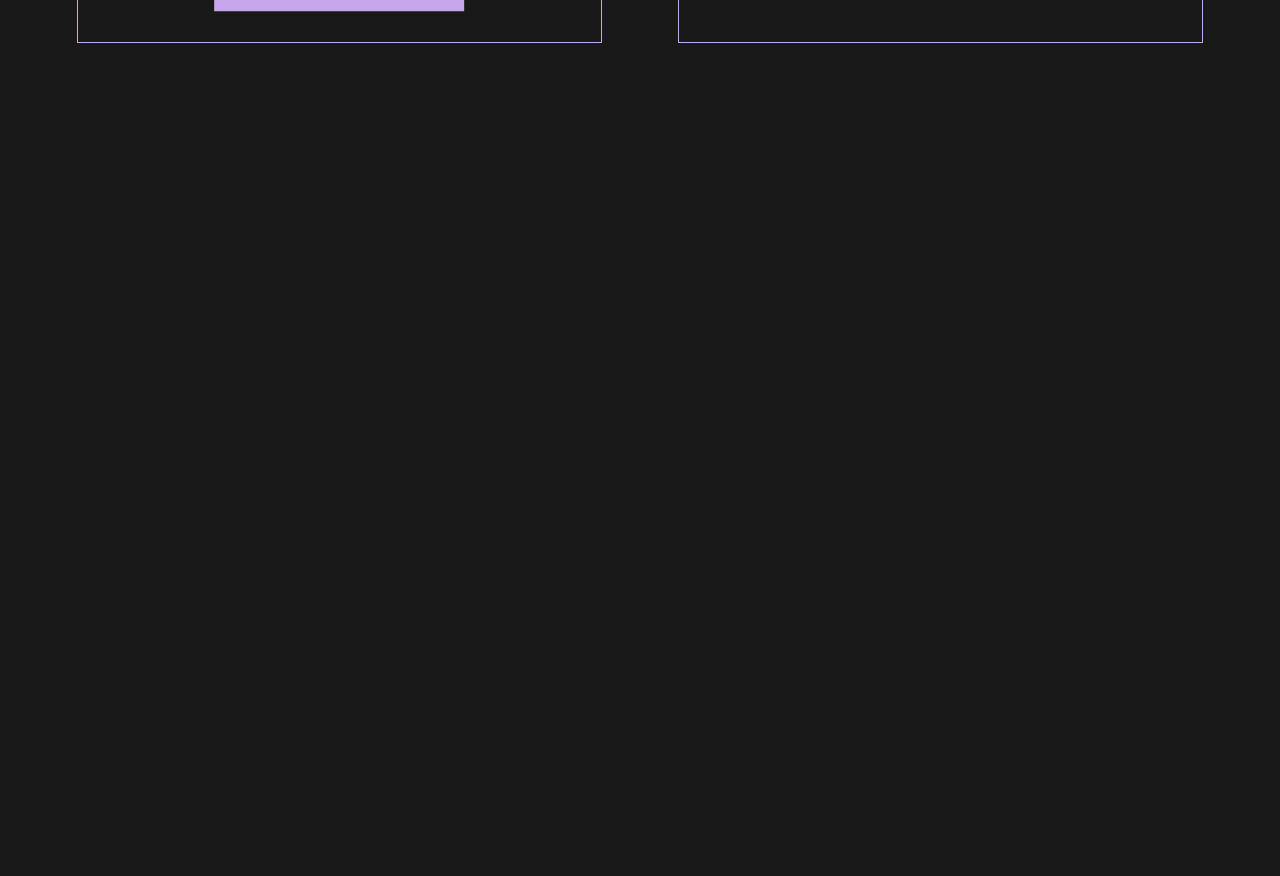
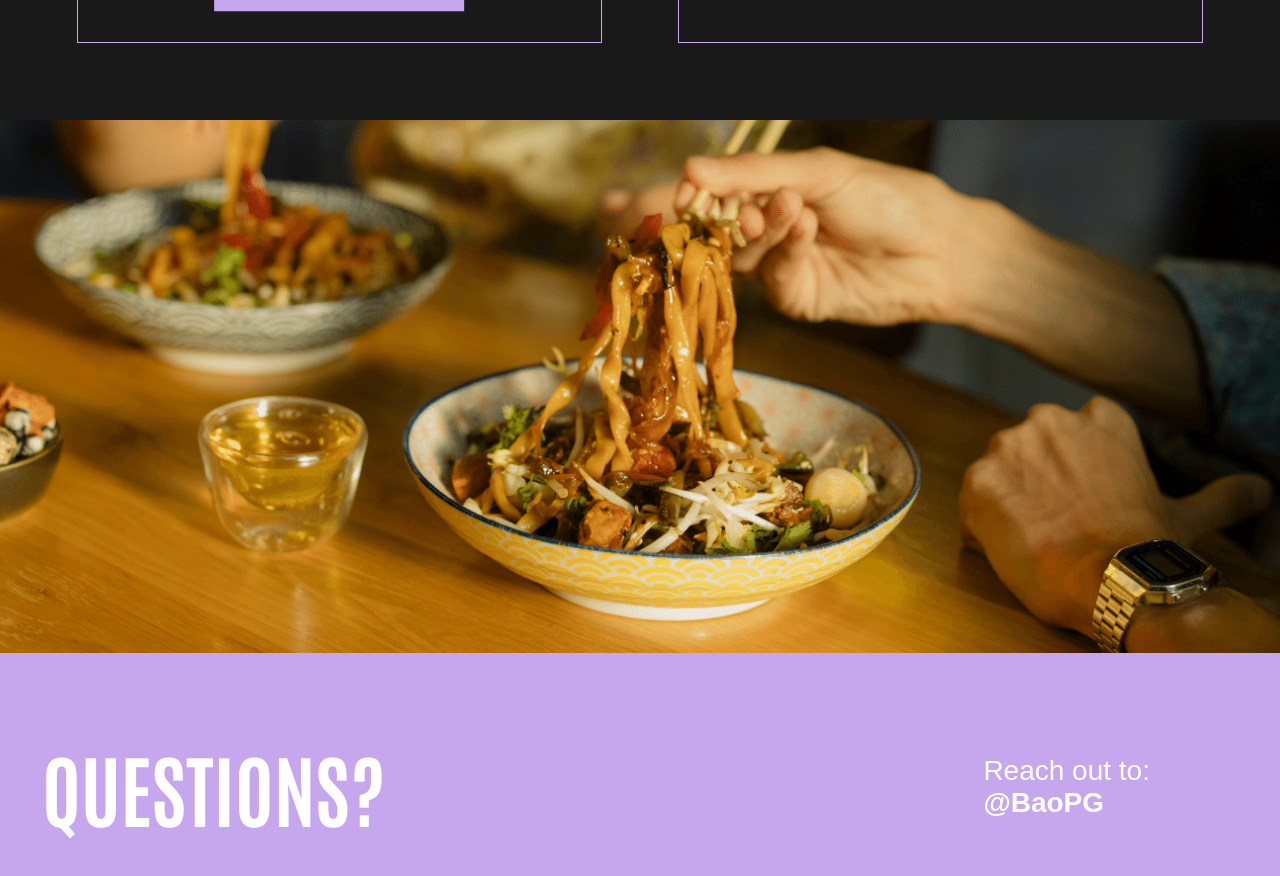
Before and after one commit to bao200118/landing_page_oodles_noodles, a React (Vite) app: page / in a window 1280 px wide. Shown: the part 4680-5556 px from the top of the page. Before the commit the page ends 4800 px from the top, so only its background shows below. Built offline with nearby package versions, Linux system fonts and the light colour scheme.

Commit message:
add seventh screen

```diff
--- a/src/App.tsx
+++ b/src/App.tsx
@@ -5,6 +5,7 @@ import ScreenThree from './component/ScreenThree/ScreenThree.tsx'
 import ScreenFour from './component/ScreenFour/ScreenFour.tsx'
 import ScreenFive from './component/ScreenFive/ScreenFive.tsx'
 import ScreenSix from './component/ScreenSix/ScreenSix.tsx'
+import ScreenSeven from './component/ScreenSeven/ScreenSeven.tsx'
 
 function App() {
   return (
@@ -27,6 +28,9 @@ function App() {
       <div className="screen">
         <ScreenSix />
       </div>
+      <div className="screen">
+        <ScreenSeven />
+      </div>
     </>
   )
 }
--- /dev/null
+++ b/src/component/ScreenSeven/ScreenSeven.scss
@@ -0,0 +1,40 @@
+.screen-seven {
+    background-color: #c6a7ed;
+    height: inherit;
+    display: grid;
+    grid-template-columns: repeat(3, 1fr);
+    grid-template-rows: 1fr 1fr 1fr;
+    grid-template-areas:
+            'illustration illustration illustration'
+            'illustration illustration illustration'
+            'question . contract';
+
+    .question {
+        font-family: "Antonio", sans-serif;
+        text-transform: uppercase;
+        grid-area: question;
+        margin: auto;
+        font-size: 5rem;
+    }
+
+    .contract {
+        grid-area: contract;
+        margin: auto;
+        font-size: 1.75rem;
+        font-family: "telagraf", sans-serif;
+
+        .content-button {
+            margin-top: 3rem;
+        }
+    }
+
+    .illustration {
+        grid-area: illustration;
+
+        img {
+            width: 100%;
+            height: 100%;
+            object-fit: cover;
+        }
+    }
+}
--- /dev/null
+++ b/src/component/ScreenSeven/ScreenSeven.tsx
@@ -0,0 +1,21 @@
+import './ScreenSeven.scss'
+import illustration from '../../assets/images/seventh_screen_image.png'
+
+function ScreenSeven() {
+  return (
+    <div className="screen-seven">
+      <div className="illustration">
+        <img src={illustration} alt="Illustration" />
+      </div>
+      <div className="question">
+        Questions?
+      </div>
+      <div className="contract">
+        Reach out to:<br />
+        <b>@BaoPG</b>
+      </div>
+    </div>
+  )
+}
+
+export default ScreenSeven
```
Also changed, not shown: src/assets/images/seventh_screen_image.png (added).
